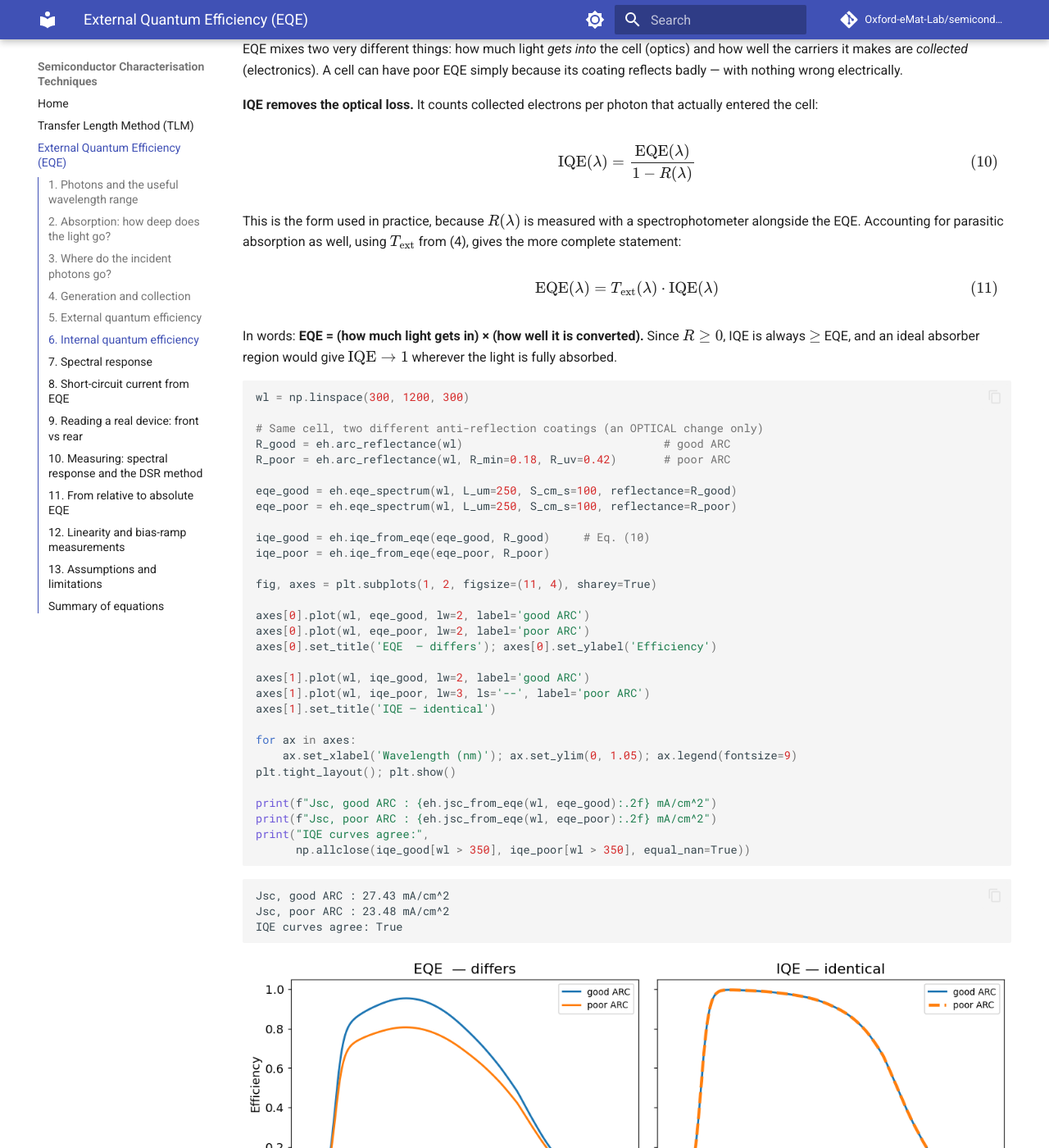
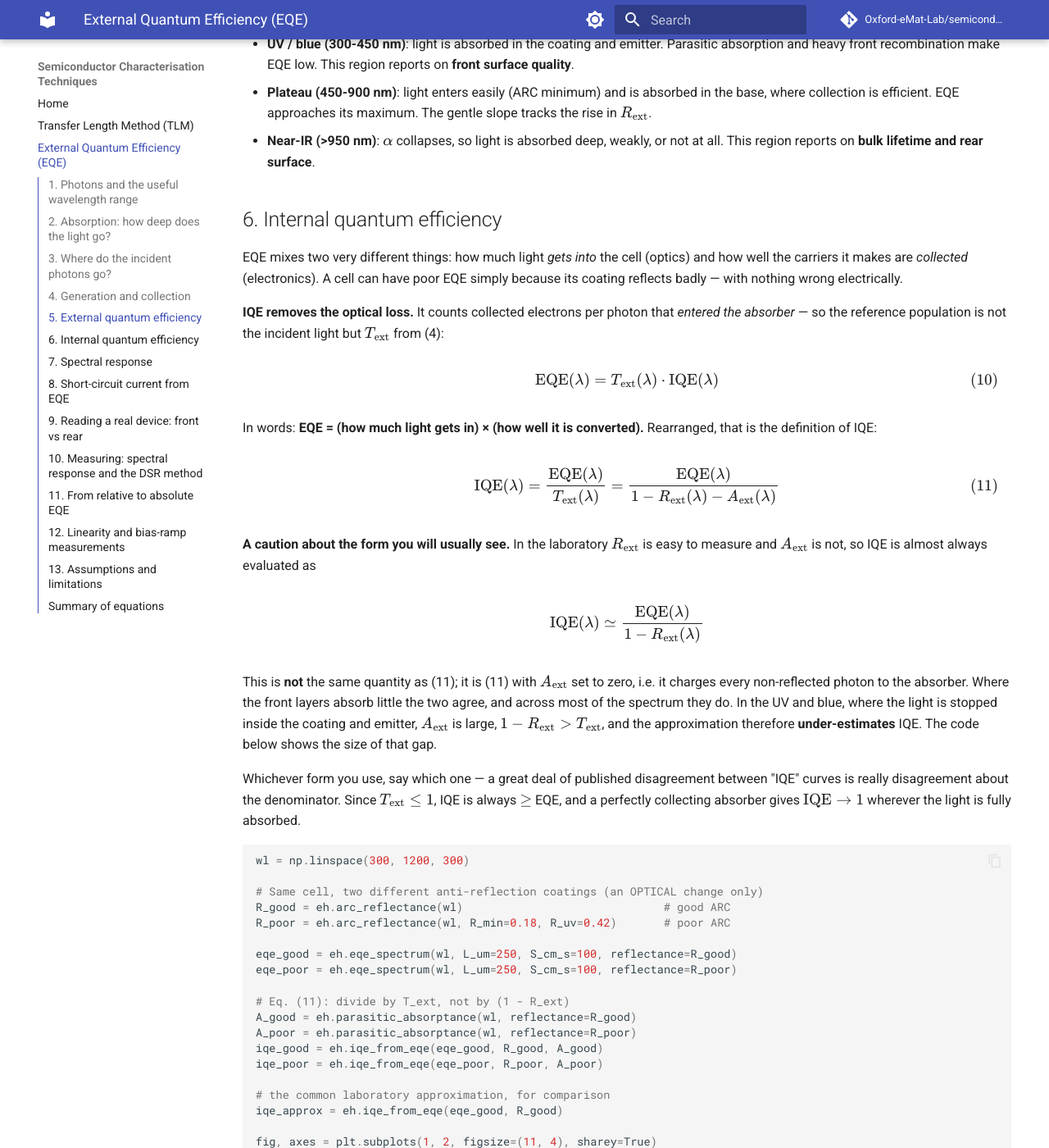
Before and after one commit to Oxford-eMat-Lab/semiconductor-characterisation, an MkDocs documentation site: the page built from docs/eqe.md, in a window 1280 px wide and 1400 px high, scrolled down 9172 px. Shown: the whole window at 82% size. Built offline with MkDocs 1.6.1 and Material for MkDocs 9.7.7, drawn with Linux system fonts in a browser that asks for light colours; comment, search, counter and statistics services are not loaded; some of the changed text lies outside the part shown.

Commit message:
fixes to the eqe equations

````diff
--- a/docs/eqe.md
+++ b/docs/eqe.md
@@ -152,15 +152,22 @@ measurement so diagnostic.
 ## 3. Where do the incident photons go?
 
 Before any carrier physics, some photons never reach the absorber at all.
-Of the light arriving at the cell, a fraction $R$ is **reflected**, and a
-fraction $A_{\text{ext}}$ is **parasitically absorbed** in layers that
-generate no usable current (the anti-reflection coating, the metal
-fingers, the heavily doped emitter). What is left is transmitted into the
-absorber — the **external transmission**:
+Of the light arriving at the cell:
+
+- a fraction $R_{\text{ext}}$ is **reflected** straight back out — this is
+  the external reflectance you measure with a spectrophotometer;
+- a fraction $A_{\text{ext}}$ is **parasitically absorbed**, meaning
+  absorbed somewhere that generates no collectable current: the
+  anti-reflection coating, the metal fingers, the heavily doped emitter;
+- what remains is transmitted into the absorber. That fraction is the
+  **external transmission**:
 
 $$
-T_{\text{ext}}(\lambda) = 1 - R(\lambda) - A_{\text{ext}}(\lambda) \tag{4}
+T_{\text{ext}}(\lambda) = 1 - R_{\text{ext}}(\lambda) - A_{\text{ext}}(\lambda) \tag{4}
 $$
+
+The three add to one by construction — every incident photon is
+reflected, parasitically absorbed, or delivered to the absorber.
 
 <div align="center">
    <img src="../assets/fig_optical_losses.jpg" width="640">
@@ -174,13 +181,16 @@ what lets you tell an optical problem from an electrical one.
 ```python
 wl = np.linspace(300, 1200, 300)
 
-R = eh.arc_reflectance(wl)                  # front-surface reflectance
-T_ext = eh.external_transmission(wl)        # Eq. (4)
-A_ext = 1 - R - T_ext                       # parasitic absorption
+R_ext = eh.arc_reflectance(wl)              # external reflectance
+A_ext = eh.parasitic_absorptance(wl)        # lost in coating / emitter
+T_ext = eh.external_transmission(wl)        # Eq. (4): 1 - R_ext - A_ext
+
+print("R_ext + A_ext + T_ext = 1 everywhere:",
+      np.allclose(R_ext + A_ext + T_ext, 1.0))
 
 plt.figure(figsize=(6.5, 4))
-plt.stackplot(wl, R, A_ext, T_ext,
-              labels=['$R$  (reflected)',
+plt.stackplot(wl, R_ext, A_ext, T_ext,
+              labels=['$R_{ext}$  (reflected)',
                       '$A_{ext}$  (parasitically absorbed)',
                       '$T_{ext}$  (into the absorber)'],
               colors=['#d95f02', '#7570b3', '#1b9e77'], alpha=0.85)
@@ -189,6 +199,10 @@ plt.ylim(0, 1); plt.xlim(wl.min(), wl.max())
 plt.legend(loc='center', fontsize=9, framealpha=0.95)
 plt.title('Photon accounting at the front surface')
 plt.tight_layout(); plt.show()
+```
+
+```text
+R_ext + A_ext + T_ext = 1 everywhere: True
 ```
 
 ![Output 3](assets/nb/eqe_analysis_03.png)
@@ -303,8 +317,8 @@ ax1.set_xlabel('Wavelength (nm)'); ax1.set_ylabel('EQE', color='C0')
 ax1.set_ylim(0, 1.05); ax1.tick_params(axis='y', labelcolor='C0')
 
 ax2 = ax1.twinx()
-ax2.plot(wl, R, color='C1', ls='--', label='Reflectance $R$')
-ax2.set_ylabel('Reflectance', color='C1')
+ax2.plot(wl, R, color='C1', ls='--', label='Reflectance $R_{ext}$')
+ax2.set_ylabel('Reflectance $R_{ext}$', color='C1')
 ax2.set_ylim(0, 1.05); ax2.tick_params(axis='y', labelcolor='C1')
 
 ax1.annotate('front-surface\nlosses', xy=(350, 0.25), fontsize=9, ha='center')
@@ -324,7 +338,7 @@ The three regions of every silicon EQE curve:
   low. This region reports on **front surface quality**.
 - **Plateau (450-900 nm)**: light enters easily (ARC minimum) and is
   absorbed in the base, where collection is efficient. EQE approaches its
-  maximum. The gentle slope tracks the rise in $R$.
+  maximum. The gentle slope tracks the rise in $R_{\text{ext}}$.
 - **Near-IR (>950 nm)**: $\alpha$ collapses, so light is absorbed deep,
   weakly, or not at all. This region reports on **bulk lifetime and rear
   surface**.
@@ -337,24 +351,44 @@ EQE mixes two very different things: how much light *gets into* the cell
 reflects badly — with nothing wrong electrically.
 
 **IQE removes the optical loss.** It counts collected electrons per
-photon that actually entered the cell:
+photon that *entered the absorber* — so the reference population is not
+the incident light but $T_{\text{ext}}$ from (4):
 
 $$
-\text{IQE}(\lambda) = \frac{\text{EQE}(\lambda)}{1 - R(\lambda)} \tag{10}
-$$
-
-This is the form used in practice, because $R(\lambda)$ is measured with
-a spectrophotometer alongside the EQE. Accounting for parasitic
-absorption as well, using $T_{\text{ext}}$ from (4), gives the more
-complete statement:
-
-$$
-\text{EQE}(\lambda) = T_{\text{ext}}(\lambda)\cdot \text{IQE}(\lambda) \tag{11}
+\text{EQE}(\lambda) = T_{\text{ext}}(\lambda)\cdot \text{IQE}(\lambda)
+\tag{10}
 $$
 
 In words: **EQE = (how much light gets in) × (how well it is converted).**
-Since $R \ge 0$, IQE is always $\ge$ EQE, and an ideal absorber region
-would give $\text{IQE} \to 1$ wherever the light is fully absorbed.
+Rearranged, that is the definition of IQE:
+
+$$
+\text{IQE}(\lambda) = \frac{\text{EQE}(\lambda)}{T_{\text{ext}}(\lambda)}
+= \frac{\text{EQE}(\lambda)}{1 - R_{\text{ext}}(\lambda) - A_{\text{ext}}(\lambda)}
+\tag{11}
+$$
+
+**A caution about the form you will usually see.** In the laboratory
+$R_{\text{ext}}$ is easy to measure and $A_{\text{ext}}$ is not, so IQE is
+almost always evaluated as
+
+$$
+\text{IQE}(\lambda) \simeq \frac{\text{EQE}(\lambda)}{1 - R_{\text{ext}}(\lambda)}
+$$
+
+This is **not** the same quantity as (11); it is (11) with
+$A_{\text{ext}}$ set to zero, i.e. it charges every non-reflected photon
+to the absorber. Where the front layers absorb little the two agree, and
+across most of the spectrum they do. In the UV and blue, where the light
+is stopped inside the coating and emitter, $A_{\text{ext}}$ is large,
+$1 - R_{\text{ext}} > T_{\text{ext}}$, and the approximation therefore
+**under-estimates** IQE. The code below shows the size of that gap.
+
+Whichever form you use, say which one — a great deal of published
+disagreement between "IQE" curves is really disagreement about the
+denominator. Since $T_{\text{ext}} \le 1$, IQE is always $\ge$ EQE, and a
+perfectly collecting absorber gives $\text{IQE} \to 1$ wherever the light
+is fully absorbed.
 
 ```python
 wl = np.linspace(300, 1200, 300)
@@ -366,8 +400,14 @@ R_poor = eh.arc_reflectance(wl, R_min=0.18, R_uv=0.42)       # poor ARC
 eqe_good = eh.eqe_spectrum(wl, L_um=250, S_cm_s=100, reflectance=R_good)
 eqe_poor = eh.eqe_spectrum(wl, L_um=250, S_cm_s=100, reflectance=R_poor)
 
-iqe_good = eh.iqe_from_eqe(eqe_good, R_good)     # Eq. (10)
-iqe_poor = eh.iqe_from_eqe(eqe_poor, R_poor)
+# Eq. (11): divide by T_ext, not by (1 - R_ext)
+A_good = eh.parasitic_absorptance(wl, reflectance=R_good)
+A_poor = eh.parasitic_absorptance(wl, reflectance=R_poor)
+iqe_good = eh.iqe_from_eqe(eqe_good, R_good, A_good)
+iqe_poor = eh.iqe_from_eqe(eqe_poor, R_poor, A_poor)
+
+# the common laboratory approximation, for comparison
+iqe_approx = eh.iqe_from_eqe(eqe_good, R_good)
 
 fig, axes = plt.subplots(1, 2, figsize=(11, 4), sharey=True)
 
@@ -377,22 +417,29 @@ axes[0].set_title('EQE  — differs'); axes[0].set_ylabel('Efficiency')
 
 axes[1].plot(wl, iqe_good, lw=2, label='good ARC')
 axes[1].plot(wl, iqe_poor, lw=3, ls='--', label='poor ARC')
-axes[1].set_title('IQE — identical')
+axes[1].plot(wl, iqe_approx, lw=1.5, ls=':', color='C3',
+             label='approx.  EQE/(1$-R_{ext}$)')
+axes[1].set_title('IQE — identical (and the approximation)')
 
 for ax in axes:
-    ax.set_xlabel('Wavelength (nm)'); ax.set_ylim(0, 1.05); ax.legend(fontsize=9)
+    ax.set_xlabel('Wavelength (nm)'); ax.set_ylim(0, 1.05); ax.legend(fontsize=8)
 plt.tight_layout(); plt.show()
 
 print(f"Jsc, good ARC : {eh.jsc_from_eqe(wl, eqe_good):.2f} mA/cm^2")
 print(f"Jsc, poor ARC : {eh.jsc_from_eqe(wl, eqe_poor):.2f} mA/cm^2")
 print("IQE curves agree:",
       np.allclose(iqe_good[wl > 350], iqe_poor[wl > 350], equal_nan=True))
+i400 = np.argmin(abs(wl - 400))
+print(f"at 400 nm: IQE = {iqe_good[i400]:.3f}, "
+      f"approximation = {iqe_approx[i400]:.3f} "
+      f"({100*(1 - iqe_approx[i400]/iqe_good[i400]):.0f}% low)")
 ```
 
 ```text
-Jsc, good ARC : 27.43 mA/cm^2
-Jsc, poor ARC : 23.48 mA/cm^2
+Jsc, good ARC : 28.97 mA/cm^2
+Jsc, poor ARC : 24.82 mA/cm^2
 IQE curves agree: True
+at 400 nm: IQE = 1.000, approximation = 0.848 (15% low)
 ```
 
 ![Output 6](assets/nb/eqe_analysis_06.png)
@@ -509,7 +556,7 @@ print(f"Jsc over 300-1200 nm = {jsc:.2f} mA/cm^2")
 ```
 
 ```text
-Jsc over 300-1200 nm = 27.43 mA/cm^2
+Jsc over 300-1200 nm = 28.97 mA/cm^2
 ```
 
 ![Output 8](assets/nb/eqe_analysis_08.png)
@@ -547,8 +594,9 @@ eqe_albsf = eh.eqe_spectrum(wl, W_um=160, L_um=150, S_cm_s=1000.0)
 eqe_perc = eh.eqe_spectrum(wl, W_um=160, L_um=250, S_cm_s=20.0)
 
 R = eh.arc_reflectance(wl)                    # identical front optics
-iqe_albsf = eh.iqe_from_eqe(eqe_albsf, R)     # Eq. (10)
-iqe_perc = eh.iqe_from_eqe(eqe_perc, R)
+A = eh.parasitic_absorptance(wl, reflectance=R)
+iqe_albsf = eh.iqe_from_eqe(eqe_albsf, R, A)  # Eq. (11)
+iqe_perc = eh.iqe_from_eqe(eqe_perc, R, A)
 
 fig, axes = plt.subplots(1, 2, figsize=(11, 4), sharey=True)
 
@@ -692,8 +740,8 @@ print(f"scaling factor = {f_sc:.3f}")
 ```
 
 ```text
-Jsc measured   = 27.43 mA/cm^2
-Jsc calculated = 29.57 mA/cm^2
+Jsc measured   = 28.97 mA/cm^2
+Jsc calculated = 31.23 mA/cm^2
 scaling factor = 0.928
 ```
 
@@ -782,8 +830,8 @@ device simulator.
 | (7) | $\eta_c = \cosh(z/L) - (L/L_{\text{eff}})\sinh(z/L)$ | collection efficiency |
 | (8) | $L_{\text{eff}} = L\,\frac{S\sinh + D\cosh}{S\cosh + D\sinh}$ | effective diffusion length |
 | (9) | $\text{EQE} = \frac{1}{\Phi_0}\int_0^W g\,\eta_c\,dz$ | external quantum efficiency |
-| (10) | $\text{IQE} = \text{EQE}/(1-R)$ | internal quantum efficiency |
-| (11) | $\text{EQE} = T_{\text{ext}}\cdot\text{IQE}$ | optics × electronics |
+| (10) | $\text{EQE} = T_{\text{ext}}\cdot\text{IQE}$ | optics × electronics |
+| (11) | $\text{IQE} = \text{EQE}/T_{\text{ext}}$ | internal quantum efficiency |
 | (12) | $SR = \text{EQE}\;q\lambda/hc$ | spectral response |
 | (13) | $\text{EQE} = SR\;hc/q\lambda$ | conversion back to EQE |
 | (14) | $J_{sc} = q\int \Phi_0\,\text{EQE}\,d\lambda$ | short-circuit current |
````
Also changed, not shown: other parts of docs/eqe.md (+2 -2 lines), EQE/figures/fig_optical_losses.jpg, docs/assets/fig_optical_losses.jpg, docs/assets/nb/eqe_analysis_03.png, docs/assets/nb/eqe_analysis_04.png, docs/assets/nb/eqe_analysis_05.png, docs/assets/nb/eqe_analysis_06.png, docs/assets/nb/eqe_analysis_07.png, docs/assets/nb/eqe_analysis_08.png, docs/assets/nb/eqe_analysis_09.png, docs/assets/nb/eqe_analysis_10.png, docs/assets/nb/eqe_analysis_11.png, 3 other files.
